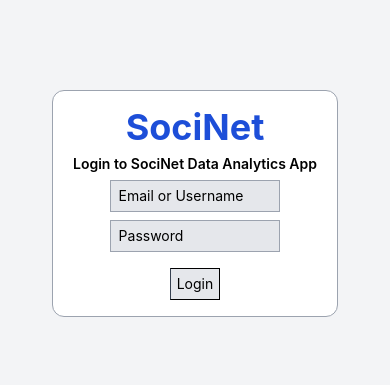
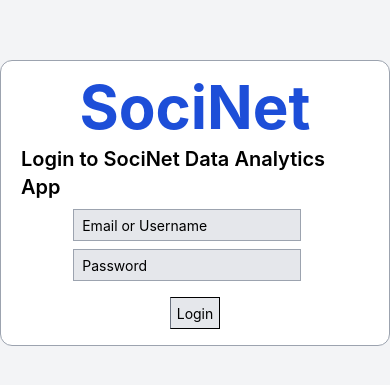
Before and after one commit to Habil233z/React-Native-App, a React Native app: screen /LoginScreen in a window 390 px wide. Shown: the part 219-604 px from the top of the page. Built offline with nearby package versions, Linux system fonts and the light colour scheme.

Commit message:
small adjustment on LoginScreen Logo size

```diff
--- a/src/screens/LoginScreen.tsx
+++ b/src/screens/LoginScreen.tsx
@@ -25,13 +25,13 @@ export default function LoginScreen({navigation}: any) {
     return (
         <View className="flex-1 bg-gray-100 justify-center items-center">
             <View className="bg-white justify-center items-center m-h-150 px-5 rounded-xl border border-gray-400 pb-4">
-                <Text className="font-bold text-blue-700 text-4xl mt-4">SociNet</Text>
-                <Text className="mt-2 font-semibold">Login to SociNet Data Analytics App</Text>
+                <Text className="font-bold text-blue-700 text-6xl mt-4">SociNet</Text>
+                <Text className="mt-2 font-semibold text-xl">Login to SociNet Data Analytics App</Text>
                     <View className="w-[70%] items-start mt-2 mb-4">
                         <View className="flex-row border border-gray-400 bg-gray-200 h-8 mb-2"><TextInput className="p-0 w-full h-full pl-2" placeholder="Email or Username" onChangeText={setEmailOrUsername}/></View>
                         <View className="flex-row border border-gray-400 bg-gray-200 h-8"><TextInput className="p-0 w-full h-full pl-2" placeholder="Password" secureTextEntry={true} onChangeText={setPassword}/></View>
                     </View>
-                <TouchableOpacity className="bg-gray-200 border border-l-gray-700 h-8 w-[50px] items-center justify-center" activeOpacity={0.5} onPress={handleClick}><Text>Login</Text></TouchableOpacity>
+                <TouchableOpacity className="bg-gray-200 border border-l-gray-500 h-8 w-[50px] items-center justify-center" activeOpacity={0.5} onPress={handleClick}><Text>Login</Text></TouchableOpacity>
             </View>
         </View>
     )
```
